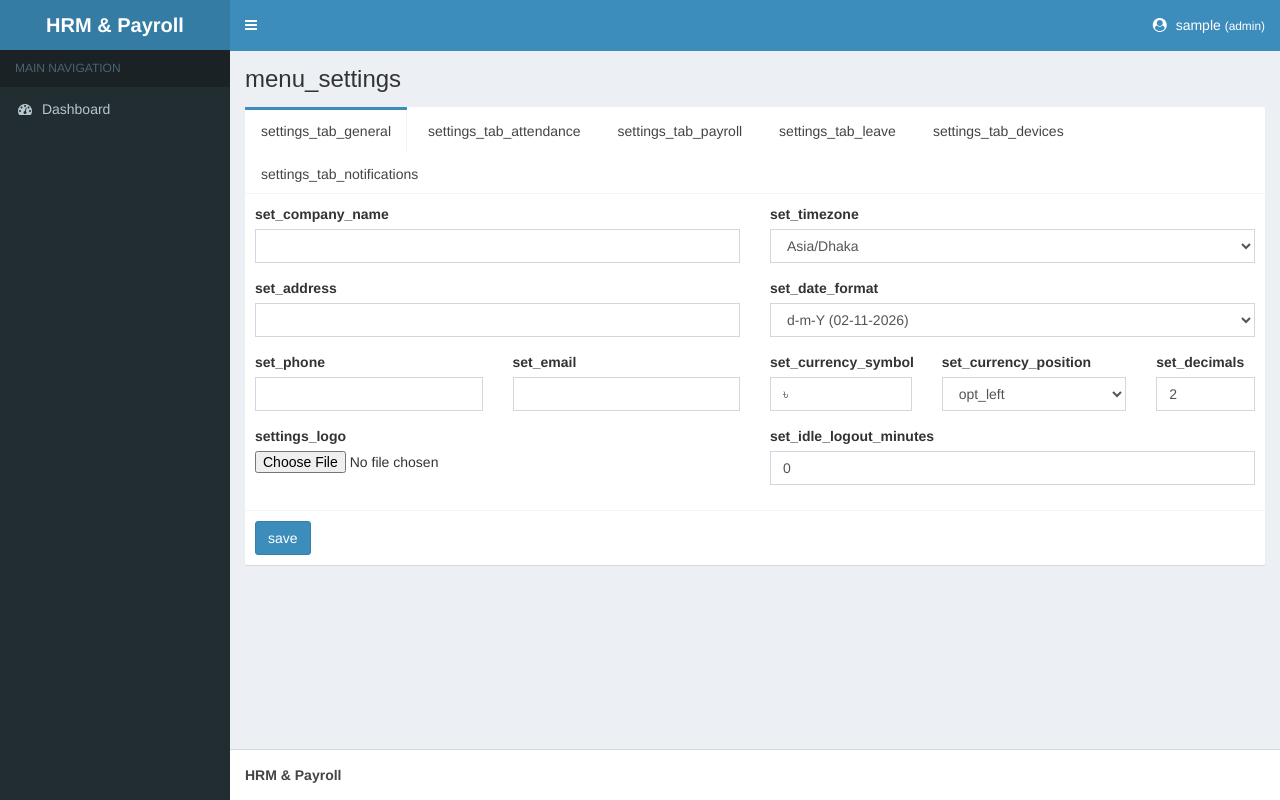
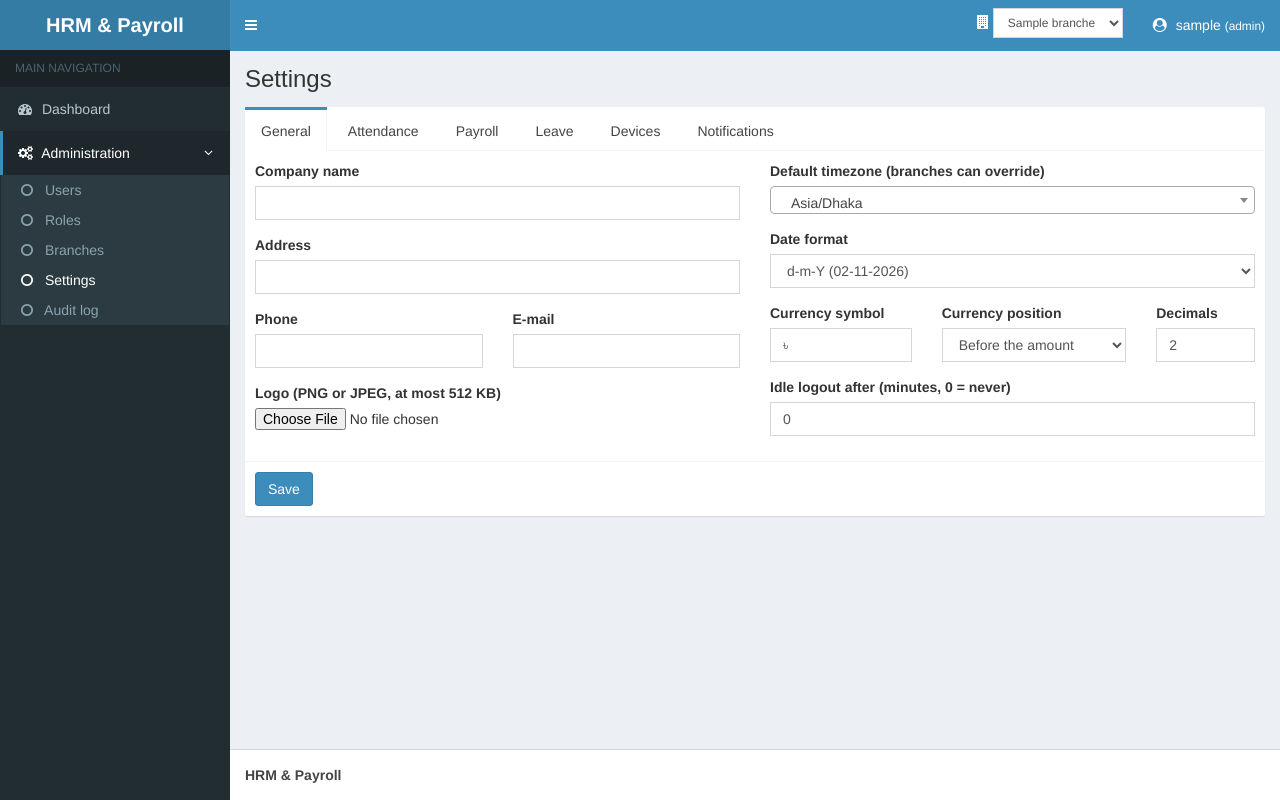
Before and after one commit to ProFarjan/HRM, a CodeIgniter app: page /hrm/settings in a window 1280 px wide. Run offline with CodeIgniter, Linux system fonts and the light colour scheme; the visitor is signed in with stand-in values (Sample User, id 1); tables that the repository leaves empty or names only in its code hold one stand-in row (values such as "Sample post"); some libraries are stand-ins or nearby versions.

Commit message:
Step 1: layout, landing page and labels
- Dashboard::home (also the site root): dashboard, else the first permitted
  menu entry, else a welcome page; login redirects there
- Administration menu group, branch switcher and logo in the header
- shared JS for AJAX forms, action buttons, server-side tables, datepicker,
  select2; English and Bangla labels for every new string

Co-Authored-By: Claude Opus 5.5 <noreply@anthropic.com>
Claude-Session: https://claude.ai/code/session_01TiESatBMFhasznEqaBzsET

```diff
--- a/application/config/menu.php
+++ b/application/config/menu.php
@@ -4,8 +4,17 @@ defined('BASEPATH') OR exit('No direct script access allowed');
 /*
 | Sidebar catalog. An item is shown only when the user holds `permission` (or `permission` is '@any').
 | A group is shown when at least one child is visible. `label` is a language key (the hrm_lang.php language files).
-| Add an entry in the same step that adds the page.
+| `url` doubles as the key a controller puts in $this->data['active_menu'] to highlight the entry.
+| Add an entry in the same step that adds the page. The first visible entry is where Dashboard::home sends a user
+| without the dashboard.
 */
 $config['menu'] = array(
 	array('label' => 'menu_dashboard', 'icon' => 'fa-dashboard', 'url' => 'dashboard', 'permission' => 'dashboard_hr'),
+	array('label' => 'menu_admin', 'icon' => 'fa-cogs', 'children' => array(
+		array('label' => 'menu_users', 'url' => 'users', 'permission' => 'users_view'),
+		array('label' => 'menu_roles', 'url' => 'roles', 'permission' => 'roles_manage'),
+		array('label' => 'menu_branches', 'url' => 'branches', 'permission' => 'settings_edit'),
+		array('label' => 'menu_settings', 'url' => 'settings', 'permission' => 'settings_edit'),
+		array('label' => 'menu_audit', 'url' => 'audit', 'permission' => 'audit_view'),
+	)),
 );
--- a/application/config/routes.php
+++ b/application/config/routes.php
@@ -27,7 +27,7 @@ defined('BASEPATH') OR exit('No direct script access allowed');
 |
 | There are three reserved routes:
 |
-|	$route['default_controller'] = 'dashboard';
+|	$route['default_controller'] = 'welcome';
 |
 | This route indicates which controller class should be loaded if the
 | URI contains no data. In the above example, the "welcome" class
@@ -49,7 +49,7 @@ defined('BASEPATH') OR exit('No direct script access allowed');
 | Examples:	my-controller/index	-> my_controller/index
 |		my-controller/my-method	-> my_controller/my_method
 */
-$route['default_controller'] = 'dashboard';
+$route['default_controller'] = 'dashboard/home';
 $route['404_override'] = '';
 $route['translate_uri_dashes'] = FALSE;
 
--- a/application/controllers/Auth.php
+++ b/application/controllers/Auth.php
@@ -41,7 +41,7 @@ class Auth extends CI_Controller
     public function login()
     {
         if ((int) $this->session->userdata('user_id') > 0) {
-            redirect('dashboard');
+            redirect('dashboard/home');
         }
         $data = array('error' => '', 'notice' => '');
         $reasons = array('idle' => 'logged_out_idle', 'inactive' => 'logged_out_inactive', 'out' => 'logged_out');
@@ -62,7 +62,7 @@ class Auth extends CI_Controller
                 if ($user['must_change_password']) {
                     redirect('auth/change_password');
                 }
-                redirect(preg_match('#^[A-Za-z0-9_/\-]{1,120}$#', $after) ? $after : 'dashboard');
+                redirect(preg_match('#^[A-Za-z0-9_/\-]{1,120}$#', $after) ? $after : 'dashboard/home');
             }
             $data['error'] = $message;
         }
@@ -92,7 +92,7 @@ class Auth extends CI_Controller
             $result = $this->Auth_model->change_password($user['id']);
             if ($result === 'success') {
                 $this->session->sess_regenerate(TRUE);
-                redirect('dashboard');
+                redirect('dashboard/home');
             }
             $data['error'] = $result;
         }
--- a/application/language/english/hrm_lang.php
+++ b/application/language/english/hrm_lang.php
@@ -48,3 +48,162 @@ $lang['v_ref'] = 'Selected %s is not valid.';
 $lang['v_secret_length'] = '%s must be %d to %d characters.';
 $lang['v_too_many'] = '%s has too many entries.';
 $lang['v_token'] = 'Invalid request token. Reload the page and try again.';
+
+// ---- Step 1: administration
+$lang['menu_admin'] = 'Administration';
+$lang['menu_users'] = 'Users';
+$lang['menu_roles'] = 'Roles';
+$lang['menu_branches'] = 'Branches';
+$lang['menu_settings'] = 'Settings';
+$lang['menu_audit'] = 'Audit log';
+$lang['welcome_title'] = 'Welcome';
+$lang['welcome_text'] = 'Your login has no pages assigned yet. Ask an administrator to give your role the permissions you need.';
+$lang['not_found'] = 'The record was not found.';
+$lang['saved'] = 'Saved.';
+$lang['save'] = 'Save';
+$lang['cancel'] = 'Cancel';
+$lang['back'] = 'Back';
+$lang['add_new'] = 'Add new';
+$lang['edit'] = 'Edit';
+$lang['delete'] = 'Delete';
+$lang['actions'] = 'Actions';
+$lang['status'] = 'Status';
+$lang['status_active'] = 'Active';
+$lang['status_inactive'] = 'Inactive';
+$lang['all'] = 'All';
+$lang['filter'] = 'Filter';
+$lang['confirm_delete'] = 'Delete this record? This cannot be undone.';
+$lang['branch'] = 'Branch';
+$lang['switch_branch'] = 'Working branch';
+
+$lang['users_add'] = 'Add user';
+$lang['users_edit'] = 'Edit user';
+$lang['users_username'] = 'Username';
+$lang['users_username_help'] = '3-64 characters: lower case letters, digits, dot, dash, underscore.';
+$lang['users_password'] = 'Temporary password (at least 8 characters)';
+$lang['users_role'] = 'Role';
+$lang['users_must_change'] = 'Must change password';
+$lang['users_last_login'] = 'Last login';
+$lang['users_created'] = 'Created';
+$lang['users_reset_password'] = 'Reset password';
+$lang['users_reset_help'] = 'The user must choose a new password at the next login.';
+$lang['users_activate'] = 'Activate';
+$lang['users_deactivate'] = 'Deactivate';
+$lang['users_username_rule'] = 'The username must be 3-64 characters: lower case letters, digits, dot, dash or underscore.';
+$lang['users_username_taken'] = 'This username is already taken.';
+$lang['users_not_yourself'] = 'You cannot change the role, branch or status of your own login, or delete it.';
+$lang['users_last_admin'] = 'This is the last active Admin login: it cannot be deactivated, demoted or deleted.';
+$lang['users_admin_only'] = 'Only an Admin can assign the Admin role.';
+$lang['users_role_above_you'] = 'You cannot assign a role that has permissions you do not hold yourself.';
+$lang['users_target_above_you'] = 'You cannot manage a login whose role has permissions you do not hold yourself.';
+$lang['users_delete_has_records'] = 'This login has records and cannot be deleted. Deactivate it instead.';
+
+$lang['roles_add'] = 'Add role';
+$lang['roles_edit'] = 'Edit role';
+$lang['roles_name'] = 'Role name';
+$lang['roles_users'] = 'Users';
+$lang['roles_permissions'] = 'Permissions';
+$lang['roles_system'] = 'System';
+$lang['roles_all_permissions'] = 'All (system role)';
+$lang['roles_select_all'] = 'Select all';
+$lang['roles_not_grantable'] = 'You do not hold this permission, so you cannot grant it.';
+$lang['roles_name_taken'] = 'A role with this name already exists.';
+$lang['roles_system_locked'] = 'The system Admin role cannot be changed or deleted.';
+$lang['roles_above_you'] = 'You cannot change a role that has permissions you do not hold yourself.';
+$lang['roles_grant_above_you'] = 'You can only grant permissions you hold yourself.';
+$lang['roles_in_use'] = 'Users still have this role: move them to another role first.';
+
+$lang['branches_add'] = 'Add branch';
+$lang['branches_edit'] = 'Edit branch';
+$lang['branches_name'] = 'Branch name';
+$lang['branches_code'] = 'Code';
+$lang['branches_address'] = 'Address (printed on payslips)';
+$lang['branches_phone'] = 'Phone';
+$lang['branches_timezone'] = 'Timezone';
+$lang['branches_weekly_offs'] = 'Weekly offs';
+$lang['branches_use_global'] = 'Use the global setting';
+$lang['branches_custom'] = 'Branch specific';
+$lang['branches_current'] = 'current';
+$lang['branches_code_rule'] = 'The code must be 1-20 characters: letters, digits, dash or underscore.';
+$lang['branches_code_taken'] = 'Another branch already uses this code.';
+$lang['branches_not_own'] = 'You cannot deactivate the branch you are working in or your own login\'s branch.';
+$lang['branches_last_active'] = 'At least one branch must stay active.';
+$lang['branches_switch_invalid'] = 'That branch is not available.';
+$lang['weekly_offs_global'] = 'Global';
+$lang['weekly_offs_none'] = 'None';
+$lang['weekday_1'] = 'Monday';
+$lang['weekday_2'] = 'Tuesday';
+$lang['weekday_3'] = 'Wednesday';
+$lang['weekday_4'] = 'Thursday';
+$lang['weekday_5'] = 'Friday';
+$lang['weekday_6'] = 'Saturday';
+$lang['weekday_7'] = 'Sunday';
+
+$lang['settings_tab_general'] = 'General';
+$lang['settings_tab_attendance'] = 'Attendance';
+$lang['settings_tab_payroll'] = 'Payroll';
+$lang['settings_tab_leave'] = 'Leave';
+$lang['settings_tab_devices'] = 'Devices';
+$lang['settings_tab_notifications'] = 'Notifications';
+$lang['settings_logo'] = 'Logo (PNG or JPEG, at most 512 KB)';
+$lang['settings_remove_logo'] = 'Remove the logo';
+$lang['settings_logo_failed'] = 'The logo could not be saved.';
+$lang['set_company_name'] = 'Company name';
+$lang['set_address'] = 'Address';
+$lang['set_phone'] = 'Phone';
+$lang['set_email'] = 'E-mail';
+$lang['set_timezone'] = 'Default timezone (branches can override)';
+$lang['set_date_format'] = 'Date format';
+$lang['set_currency_symbol'] = 'Currency symbol';
+$lang['set_currency_position'] = 'Currency position';
+$lang['set_decimals'] = 'Decimals';
+$lang['set_idle_logout_minutes'] = 'Idle logout after (minutes, 0 = never)';
+$lang['set_weekly_offs'] = 'Weekly offs (branches can override)';
+$lang['set_deduct_break'] = 'Deduct the shift break from working hours';
+$lang['set_ot_min_minutes'] = 'Overtime counted in blocks of (minutes, 0 = exact)';
+$lang['set_early_leave_counts_as_late'] = 'Early leave counts as late';
+$lang['set_late_days_per_absent'] = 'Late days that count as one absent day (0 = off)';
+$lang['set_overtime_source'] = 'Overtime source for payroll';
+$lang['set_overtime_basis'] = 'Overtime rate based on';
+$lang['set_ot_divisor_hours'] = 'Overtime divisor (hours per month)';
+$lang['set_ot_multiplier'] = 'Overtime multiplier';
+$lang['set_overtime_mode'] = 'Overtime amount';
+$lang['set_late_deduction_mode'] = 'Late-to-absent deduction';
+$lang['set_absent_deduction_basis'] = 'Absent deduction per day based on';
+$lang['set_absent_deduction_mode'] = 'Absent deduction';
+$lang['set_allow_negative_net'] = 'Allow a negative net salary';
+$lang['set_allow_negative_account'] = 'Allow payments that make an account negative';
+$lang['set_payslip_footer'] = 'Payslip footer';
+$lang['set_payslip_show_attendance'] = 'Show attendance on the payslip';
+$lang['set_self_approve_leave'] = 'Leave approvers may approve their own leave';
+$lang['set_punch_debounce_seconds'] = 'Ignore a repeated punch within (seconds)';
+$lang['set_device_gap_hours'] = 'Warn about possibly lost punches after (hours without data)';
+$lang['set_notify_leave_sms'] = 'SMS when a leave is approved or rejected';
+$lang['set_notify_payslip_email'] = 'E-mail when a payslip is ready';
+$lang['set_notify_absent_sms'] = 'SMS when an employee is absent';
+$lang['opt_left'] = 'Before the amount';
+$lang['opt_right'] = 'After the amount';
+$lang['opt_attendance'] = 'Attendance (worked beyond the shift)';
+$lang['opt_approved_requests'] = 'Approved overtime requests';
+$lang['opt_basic_salary'] = 'Basic salary';
+$lang['opt_gross_salary'] = 'Gross salary';
+$lang['opt_auto'] = 'Automatic';
+$lang['opt_manual'] = 'Suggest only (HR enters the amount)';
+
+$lang['audit_when'] = 'When';
+$lang['audit_user'] = 'User';
+$lang['audit_module'] = 'Module';
+$lang['audit_action'] = 'Action';
+$lang['audit_record'] = 'Record';
+$lang['audit_ip'] = 'IP';
+$lang['audit_from'] = 'From';
+$lang['audit_to'] = 'To';
+$lang['audit_details'] = 'Details';
+$lang['audit_old'] = 'Before';
+$lang['audit_new'] = 'After';
+$lang['audit_range_order'] = 'The start date must not be after the end date.';
+$lang['audit_range_too_long'] = 'Choose a range of at most %d days.';
+$lang['v_email'] = '%s is not a valid e-mail address.';
+$lang['v_upload'] = '%s could not be uploaded.';
+$lang['v_upload_size'] = '%s must be at most %d KB.';
+$lang['v_upload_type'] = '%s must be a PNG or JPEG image.';
--- a/application/views/layout/header.php
+++ b/application/views/layout/header.php
@@ -1,13 +1,29 @@
 <?php defined('BASEPATH') OR exit('No direct script access allowed'); ?>
 <header class="main-header">
-	<a href="<?= site_url('dashboard') ?>" class="logo">
+	<a href="<?= site_url('dashboard/home') ?>" class="logo">
 		<span class="logo-mini"><b>HR</b></span>
-		<span class="logo-lg"><b><?= e($company_name) ?></b></span>
+		<span class="logo-lg"><?php if ($has_logo): ?><img src="<?= site_url('settings/logo') ?>" alt="" style="max-height:34px;margin-right:6px"><?php endif; ?><b><?= e($company_name) ?></b></span>
 	</a>
 	<nav class="navbar navbar-static-top">
 		<a href="#" class="sidebar-toggle" data-toggle="push-menu" role="button"><span class="sr-only">Toggle navigation</span></a>
 		<div class="navbar-custom-menu">
 			<ul class="nav navbar-nav">
+				<?php if ( ! empty($switch_branches)): ?>
+				<li>
+					<form id="branch-switch-form" class="navbar-form" method="post" action="<?= site_url('branches/switch_branch') ?>" title="<?= e(t('switch_branch')) ?>">
+						<input type="hidden" name="<?= e($csrf_name) ?>" value="<?= e($csrf_hash) ?>">
+						<i class="fa fa-building" style="color:#fff"></i>
+						<select name="branch_id" class="form-control input-sm" id="branch-switch" aria-label="<?= e(t('switch_branch')) ?>">
+							<?php foreach ($switch_branches as $bid => $bname): ?>
+								<option value="<?= (int) $bid ?>"<?= (int) $bid === (int) $user['branch_id'] ? ' selected' : '' ?>><?= e($bname) ?></option>
+							<?php endforeach; ?>
+						</select>
+						<noscript><button type="submit" class="btn btn-default btn-sm">OK</button></noscript>
+					</form>
+				</li>
+				<?php else: ?>
+				<li class="hidden-xs"><a><i class="fa fa-building"></i> <?= e($user['branch_name']) ?></a></li>
+				<?php endif; ?>
 				<li class="dropdown user user-menu">
 					<a href="#" class="dropdown-toggle" data-toggle="dropdown">
 						<i class="fa fa-user-circle"></i>
--- a/application/views/layout/scripts.php
+++ b/application/views/layout/scripts.php
@@ -16,7 +16,8 @@
 		loginUrl: <?= json_encode(site_url('auth/login')) ?>,
 		logoutUrl: <?= json_encode(site_url('auth/logout')) ?>,
 		pingUrl: <?= json_encode(site_url('dashboard/ping')) ?>,
-		dateFormat: <?= json_encode(hrm_date_format()) ?>
+		dateFormat: <?= json_encode(hrm_date_format()) ?>,
+		savedText: <?= json_encode(t('saved')) ?>
 	};
 </script>
 <script src="<?= base_url('theme/js/app.js') ?>?v=<?= filemtime(FCPATH . 'theme/js/app.js') ?>"></script>
--- a/application/views/layout/sidebar.php
+++ b/application/views/layout/sidebar.php
@@ -5,12 +5,13 @@
 			<li class="header"><?= e(t('menu_main')) ?></li>
 			<?php foreach ($menu as $item): ?>
 				<?php if (isset($item['children'])): ?>
-					<li class="treeview">
+					<?php $open = in_array($active_menu, array_column($item['children'], 'url'), TRUE); ?>
+					<li class="treeview<?= $open ? ' active menu-open' : '' ?>">
 						<a href="#"><i class="fa <?= e($item['icon']) ?>"></i> <span><?= e(t($item['label'])) ?></span>
 							<span class="pull-right-container"><i class="fa fa-angle-left pull-right"></i></span></a>
 						<ul class="treeview-menu">
 							<?php foreach ($item['children'] as $child): ?>
-								<li><a href="<?= site_url($child['url']) ?>"><i class="fa fa-circle-o"></i> <?= e(t($child['label'])) ?></a></li>
+								<li<?= $active_menu === $child['url'] ? ' class="active"' : '' ?>><a href="<?= site_url($child['url']) ?>"><i class="fa fa-circle-o"></i> <?= e(t($child['label'])) ?></a></li>
 							<?php endforeach; ?>
 						</ul>
 					</li>
--- a/theme/js/app.js
+++ b/theme/js/app.js
@@ -73,8 +73,78 @@
 		}, 15000);
 	}
 
+	// ---- model results: "success", "success<<<###>>>id" or an error text (one problem per line) --------------------
+	cfg.ok = function (text) {
+		text = String(text);
+		if (text.indexOf('success') === 0) { return true; }
+		if (window.toastr) { window.toastr.error($('<div>').text(text).html().replace(/\n/g, '<br>')); }
+		return false;
+	};
+
+	// ---- forms posted by AJAX: <form class="hrm-ajax-form" data-redirect="..." | data-reload="1"> ---------------------
+	$(document).on('submit', 'form.hrm-ajax-form', function (e) {
+		e.preventDefault();
+		var $form = $(this), $btn = $form.find('[type=submit]').prop('disabled', true);
+		$.ajax({ url: $form.attr('action'), type: 'POST', data: new window.FormData(this), processData: false, contentType: false, dataType: 'text' })
+			.done(function (text) {
+				if (!cfg.ok(text)) { return; }
+				window.toastr.success(cfg.savedText || 'Saved');
+				if ($form.data('redirect')) { window.location = $form.data('redirect'); }
+				else if ($form.data('reload')) { window.setTimeout(function () { window.location.reload(); }, 400); }
+				else { $form[0].reset(); }
+			})
+			.fail(function (xhr) { if (xhr.status !== 401 && xhr.status !== 403 && xhr.status !== 405) { cfg.ok(xhr.responseText || 'Error'); } })
+			.always(function () { $btn.prop('disabled', false); });
+	});
+
+	// ---- action buttons: <button class="hrm-post" data-url data-confirm data-redirect data-reload> ----------------
+	$(document).on('click', '.hrm-post', function () {
+		var $b = $(this);
+		if ($b.data('confirm') && !window.confirm($b.data('confirm'))) { return; }
+		$.ajax({ url: $b.data('url'), type: 'POST', dataType: 'text' }).done(function (text) {
+			if (!cfg.ok(text)) { return; }
+			window.toastr.success(cfg.savedText || 'Saved');
+			if ($b.data('redirect')) { window.location = $b.data('redirect'); }
+			else if ($b.data('reload')) { window.setTimeout(function () { window.location.reload(); }, 400); }
+			else if ($b.data('table')) { $($b.data('table')).DataTable().ajax.reload(null, false); }
+		});
+	});
+
+	// ---- server-side list: cfg.table('#id', columns, '#filter-form') ------------------------------------------------
+	cfg.table = function (selector, columns, filterForm, options) {
+		var $t = $(selector);
+		var dt = $t.DataTable($.extend({
+			ajax: {
+				url: $t.data('url'), type: 'POST',
+				data: function (d) {
+					if (filterForm) { $.each($(filterForm).serializeArray(), function (i, f) { d[f.name] = f.value; }); }
+				},
+				error: function (xhr) { if (xhr.status === 422) { cfg.ok(xhr.responseText); } }
+			},
+			columns: columns
+		}, options || {}));
+		if (filterForm) {
+			$(filterForm).on('change', 'select', function () { dt.ajax.reload(); });
+			$(filterForm).on('submit', function (e) { e.preventDefault(); dt.ajax.reload(); });
+		}
+		return dt;
+	};
+
+	// action cell helpers (ids are integers from the server; urls come from data-* attributes)
+	cfg.editLink = function (url, id) {
+		return url ? '<a class="btn btn-xs btn-default" href="' + url + '/' + parseInt(id, 10) + '"><i class="fa fa-pencil"></i></a>' : '';
+	};
+
+	// PHP date format (setting date_format) -> bootstrap-datepicker format
+	function pickerFormat(php) {
+		return String(php || 'd-m-Y').replace('d', 'dd').replace('m', 'mm').replace('Y', 'yyyy');
+	}
+
 	$(function () {
 		initICheck(document);
 		if (cfg.idleMinutes > 0) { startIdleTimer(cfg.idleMinutes); }
+		if ($.fn.datepicker) { $('.datepicker').datepicker({ format: pickerFormat(cfg.dateFormat), autoclose: true, todayHighlight: true }); }
+		if ($.fn.select2) { $('.select2').select2(); }
+		$('#branch-switch').on('change', function () { $('#branch-switch-form').submit(); });
 	});
 }(window.jQuery, window));
```
Also changed, not shown: application/controllers/Dashboard.php (+15 -0 lines), application/language/bangla/hrm_lang.php (+159 -0 lines), application/views/dashboard/welcome.php (added, +8 -0 lines).
